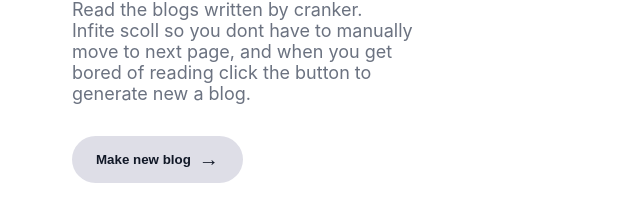
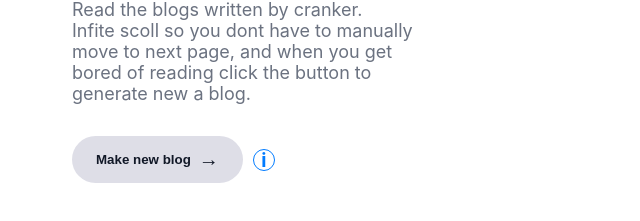
Before and after one commit to linktoahmad/mcBlog-assg, a React (Create React App) app in the folder frontend/: page / in a window 1280 px wide. Shown: the part 363-584 px from the top of the page, without its empty margins (0-640 px from the left). Built offline with nearby package versions, Linux system fonts and the light colour scheme; no server answers.

Commit message:
blog button fix

```diff
--- a/frontend/src/components/blogButton/BlogButton.css
+++ b/frontend/src/components/blogButton/BlogButton.css
@@ -0,0 +1,58 @@
+.blog-button-container {
+    position: relative;
+    display: flex;
+    align-items: center;
+    gap: 10px; /* Space between button and tooltip */
+}
+
+.tooltip {
+    position: relative;
+    display: inline-block;
+}
+
+.info-icon {
+    font-weight: bold;
+    cursor: pointer;
+    color: #007bff;
+    font-size: 1.2em;
+    border: 1px solid #007bff;
+    border-radius: 50%;
+    width: 20px;
+    height: 20px;
+    display: flex;
+    align-items: center;
+    justify-content: center;
+}
+
+.tooltip .tooltiptext {
+    visibility: hidden;
+    width: 250px;
+    background-color: #555;
+    color: #fff;
+    text-align: center;
+    border-radius: 6px;
+    padding: 5px 10px;
+    position: absolute;
+    z-index: 1;
+    bottom: 125%; /* Position the tooltip above the icon */
+    left: 50%;
+    margin-left: -125px; /* Use half of the width (250/2 = 125) to center the tooltip */
+    opacity: 0;
+    transition: opacity 0.3s;
+}
+
+.tooltip .tooltiptext::after {
+    content: "";
+    position: absolute;
+    top: 100%; /* At the bottom of the tooltip */
+    left: 50%;
+    margin-left: -5px;
+    border-width: 5px;
+    border-style: solid;
+    border-color: #555 transparent transparent transparent;
+}
+
+.tooltip:hover .tooltiptext {
+    visibility: visible;
+    opacity: 1;
+}
--- a/frontend/src/components/blogButton/BlogButton.jsx
+++ b/frontend/src/components/blogButton/BlogButton.jsx
@@ -17,16 +17,24 @@ const BlogButton = () => {
             setButtonText("Error! Try Again");
         } finally {
             setIsLoading(false);
-               setTimeout(() => {
+            setTimeout(() => {
                 setButtonText("Make new blog");
             }, 5000);
         }
     };
 
     return (
-        <button className="blog-cta" onClick={handleGenerate}>
-            {buttonText} <span>&rarr;</span>
-        </button>
+        <div className="blog-button-container">
+            <button className="blog-cta" onClick={handleGenerate}>
+                {buttonText} <span>&rarr;</span>
+            </button>
+            <div className="tooltip">
+                <span className="info-icon">i</span>
+                <span className="tooltiptext">
+                    The Daily blog goes live at 9 AM. New blogs are queued and released as soon as they are cooked.
+                </span>
+            </div>
+        </div>
     );
 };
 
--- a/frontend/src/components/blogList/BlogList.jsx
+++ b/frontend/src/components/blogList/BlogList.jsx
@@ -49,7 +49,8 @@ const BlogList = () => {
                     <div className='section-footer'>
                         <b>Yay! You have seen it all</b>
                         <BlogButton />
-                        </div>}>
+                    </div>}
+            >
                 {articles.map((article, index) => (
                     <div className="blog-list" onClick={() => handleArticleClick(article)}>
                         <BlogCard
--- a/frontend/src/pages/home/Home.css
+++ b/frontend/src/pages/home/Home.css
@@ -145,5 +145,5 @@
 }
 
 .section-footer button {
-  margin: 20px;
+  margin: 20px 0;
 }
```
Also changed, not shown: 1 other file (tests, documents, lock files or other folders). Lines whose indentation alone changed are shown as unchanged.
